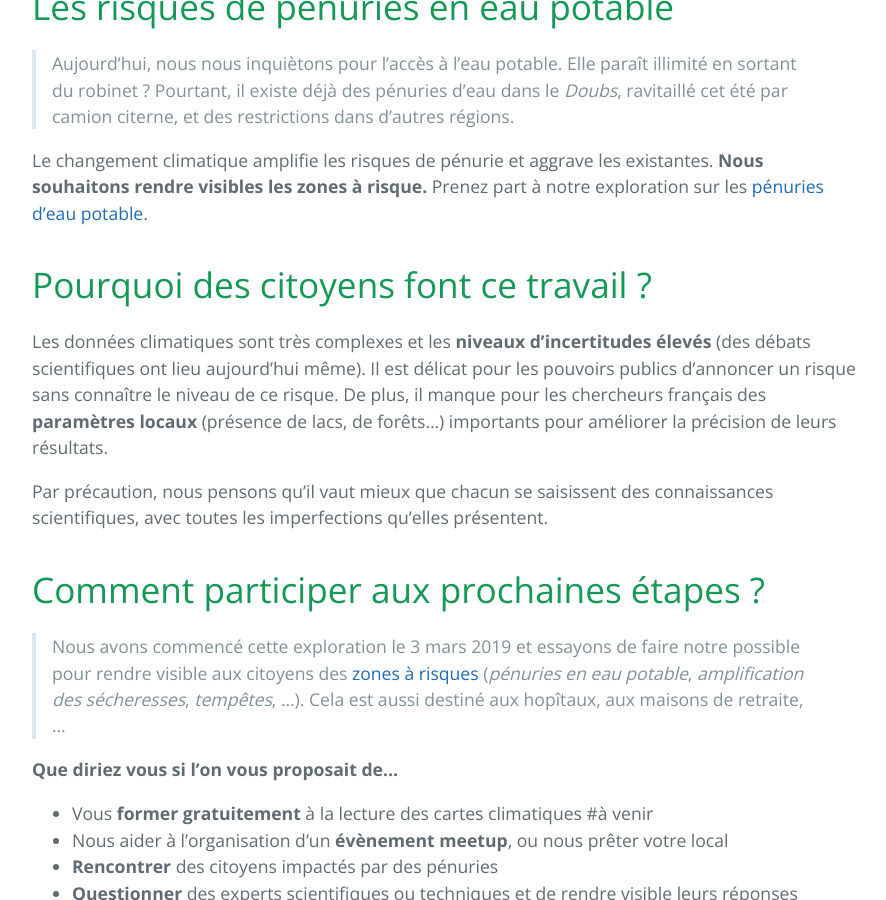
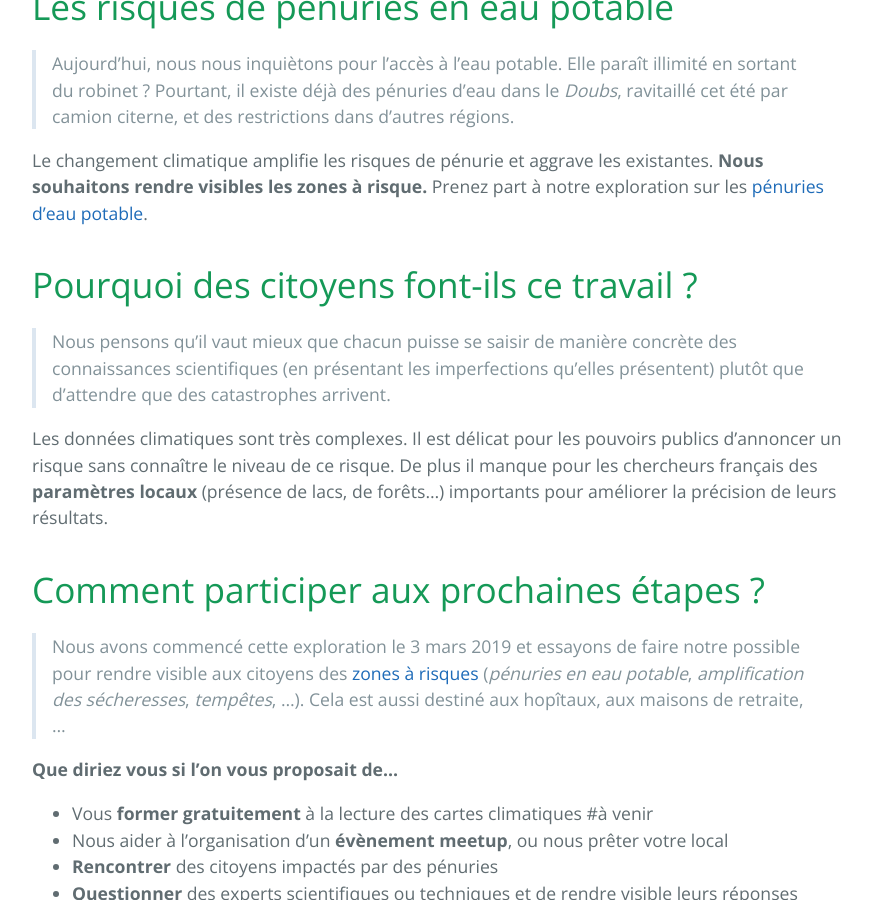
Before and after one commit to secheresses/Ancien-site, a Jekyll site: the page built from index.md, in a window 1280 px wide and 900 px high, scrolled down 590 px. Shown: the whole window, without its empty margins (192-1078 px from the left). Built offline with Jekyll 4.4.1, drawn with Linux system fonts in a browser that asks for light colours.

Commit message:
Mise à jour index

```diff
--- a/index.md
+++ b/index.md
@@ -14,12 +14,11 @@ Les [estimations du climat à venir](../donnees) sont publiques, mais difficiles
 
 Le changement climatique amplifie les risques de pénurie et aggrave les existantes. **Nous souhaitons rendre visibles les zones à risque.**  Prenez part à notre exploration sur les [pénuries d'eau potable](../risques-penurie-eau).
 
-# Pourquoi des citoyens font ce travail ?
+# Pourquoi des citoyens font-ils ce travail ?
 
-Les données climatiques sont très complexes et les **niveaux d'incertitudes élevés** (des débats scientifiques ont lieu aujourd'hui même). Il est délicat pour les pouvoirs publics d'annoncer un risque sans connaître le niveau de ce risque.
-De plus, il manque pour les chercheurs français des **paramètres locaux** (présence de lacs, de forêts...) importants pour améliorer la précision de leurs résultats.
+> Nous pensons qu'il vaut mieux que chacun puisse se saisir de manière concrète des connaissances scientifiques (en présentant les imperfections qu'elles présentent) plutôt que d'attendre que des catastrophes arrivent.
 
-Par précaution, nous pensons qu'il vaut mieux que chacun se saisissent des connaissances scientifiques, avec toutes les imperfections qu'elles présentent.
+Les données climatiques sont très complexes. Il est délicat pour les pouvoirs publics d'annoncer un risque sans connaître le niveau de ce risque. De plus il manque pour les chercheurs français des **paramètres locaux** (présence de lacs, de forêts...) importants pour améliorer la précision de leurs résultats.
 
 # Comment participer aux prochaines étapes ?
 
```
